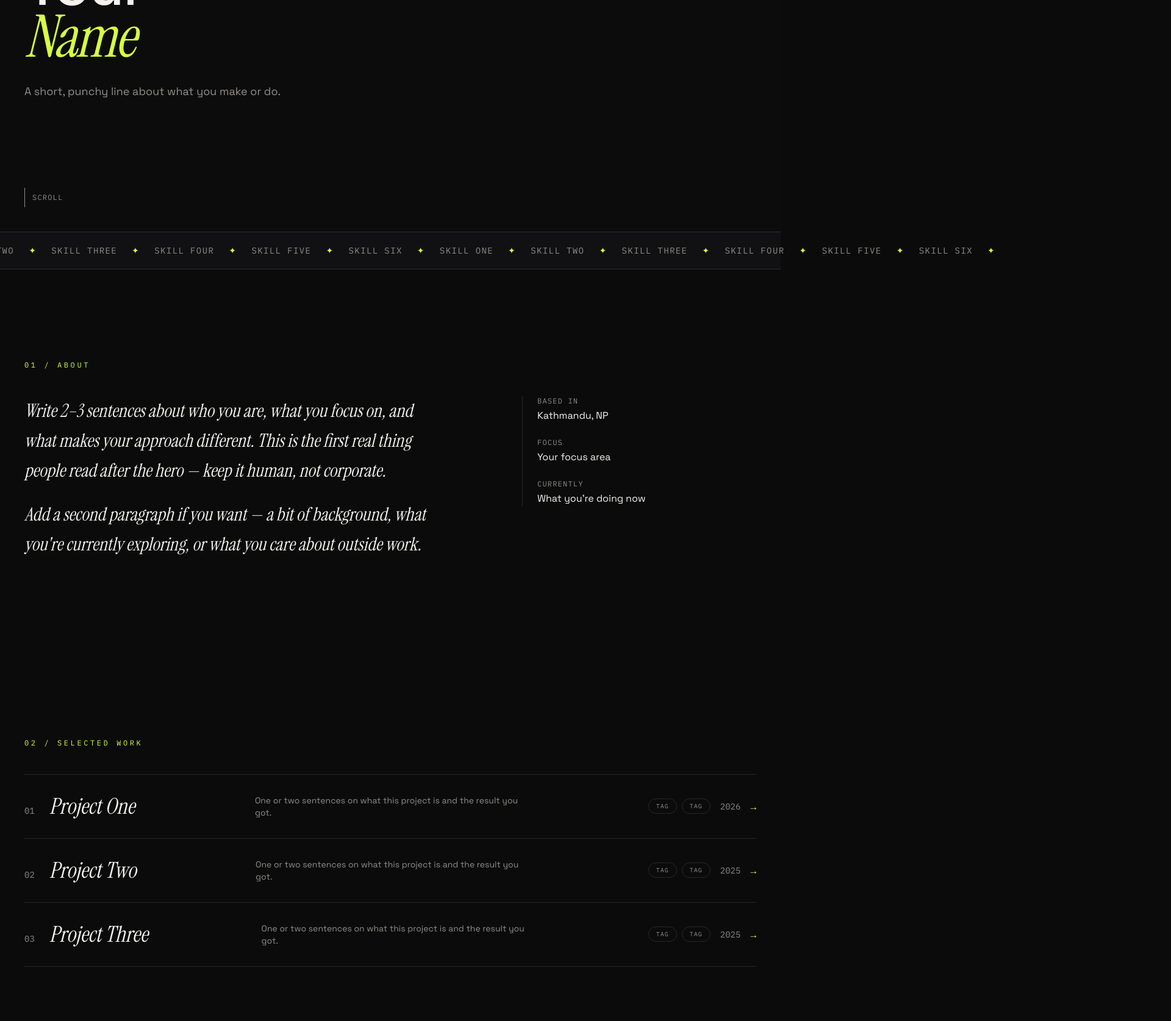
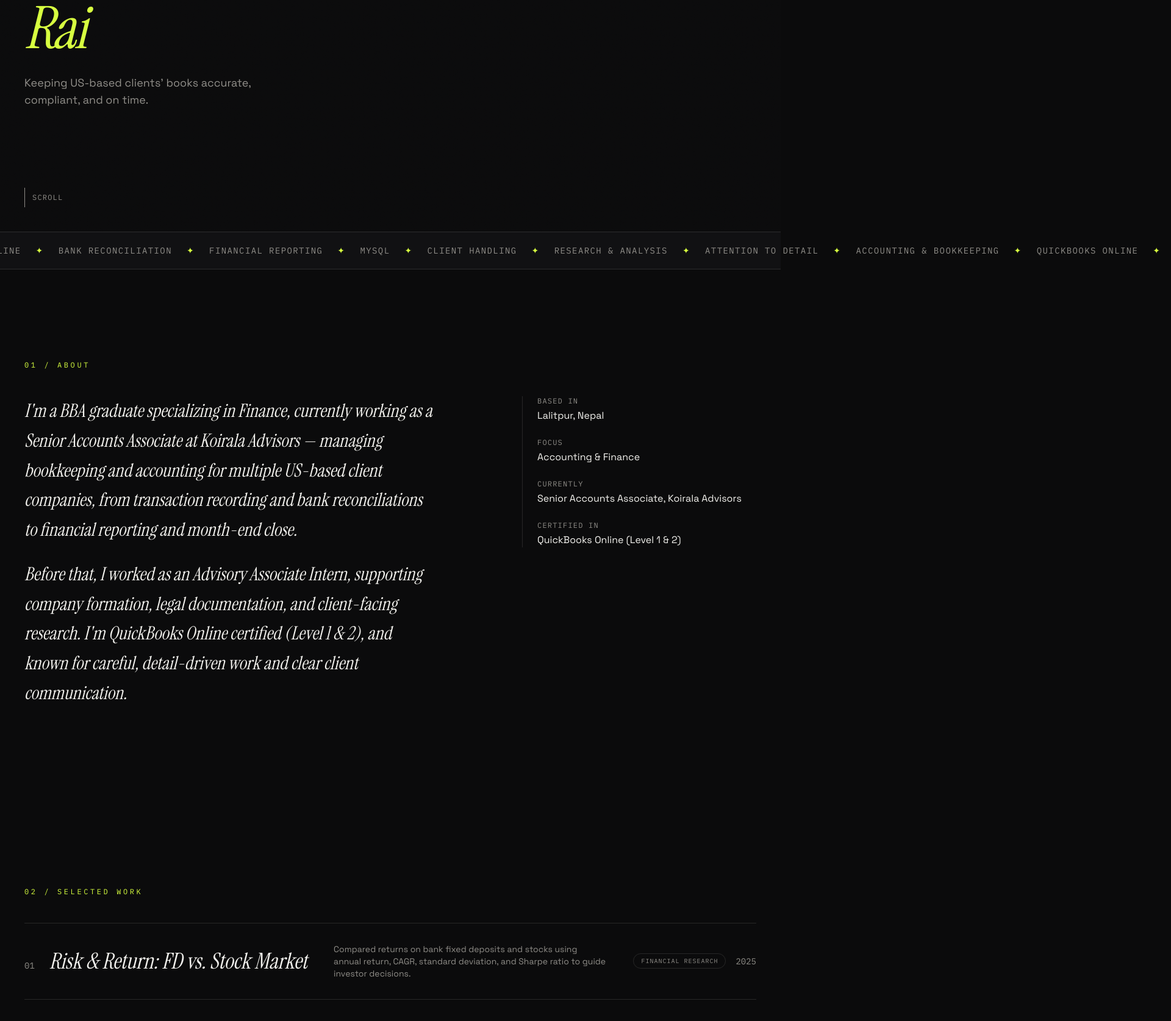
Before and after one commit to Lakxey/aleeza-website, a Next.js app: page / in a window 1280 px wide. Shown: the part 420-2095 px from the top of the page at 61% size, 1920 px wide, since content can reach past the window. Built offline with nearby package versions, Linux system fonts and the light colour scheme.

Commit message:
Add Aleeza Rai's real content

```diff
--- a/app/content.ts
+++ b/app/content.ts
@@ -5,34 +5,38 @@
 // ---------------------------------------------------------------------------
 
 export const site = {
-  name: "Your Name",
-  role: "What You Do",
-  location: "Kathmandu, Nepal",
-  email: "you@example.com",
-  tagline: "A short, punchy line about what you make or do.",
-  availability: "Available for new projects", // set to "" to hide the badge
+  name: "Aleeza Rai",
+  role: "Senior Accounts Associate",
+  location: "Lalitpur, Nepal",
+  email: "raialeeza2017@gmail.com",
+  tagline:
+    "Keeping US-based clients' books accurate, compliant, and on time.",
+  availability: "Open to new opportunities", // set to "" to hide the badge
 };
 
 export const about = {
   heading: "About",
   paragraphs: [
-    "Write 2–3 sentences about who you are, what you focus on, and what makes your approach different. This is the first real thing people read after the hero — keep it human, not corporate.",
-    "Add a second paragraph if you want — a bit of background, what you're currently exploring, or what you care about outside work.",
+    "I'm a BBA graduate specializing in Finance, currently working as a Senior Accounts Associate at Koirala Advisors — managing bookkeeping and accounting for multiple US-based client companies, from transaction recording and bank reconciliations to financial reporting and month-end close.",
+    "Before that, I worked as an Advisory Associate Intern, supporting company formation, legal documentation, and client-facing research. I'm QuickBooks Online certified (Level 1 & 2), and known for careful, detail-driven work and clear client communication.",
   ],
   facts: [
-    { label: "Based in", value: "Kathmandu, NP" },
-    { label: "Focus", value: "Your focus area" },
-    { label: "Currently", value: "What you're doing now" },
+    { label: "Based in", value: "Lalitpur, Nepal" },
+    { label: "Focus", value: "Accounting & Finance" },
+    { label: "Currently", value: "Senior Accounts Associate, Koirala Advisors" },
+    { label: "Certified in", value: "QuickBooks Online (Level 1 & 2)" },
   ],
 };
 
 export const skills = [
-  "Skill One",
-  "Skill Two",
-  "Skill Three",
-  "Skill Four",
-  "Skill Five",
-  "Skill Six",
+  "Accounting & Bookkeeping",
+  "QuickBooks Online",
+  "Bank Reconciliation",
+  "Financial Reporting",
+  "MySQL",
+  "Client Handling",
+  "Research & Analysis",
+  "Attention to Detail",
 ];
 
 export type Project = {
@@ -46,34 +50,45 @@ export type Project = {
 
 export const projects: Project[] = [
   {
-    title: "Project One",
-    year: "2026",
-    description: "One or two sentences on what this project is and the result you got.",
-    tags: ["Tag", "Tag"],
-    link: "#",
+    title: "Risk & Return: FD vs. Stock Market",
+    year: "2025",
+    description:
+      "Compared returns on bank fixed deposits and stocks using annual return, CAGR, standard deviation, and Sharpe ratio to guide investor decisions.",
+    tags: ["Financial Research"],
     accent: "from-[var(--accent)] to-transparent",
   },
   {
-    title: "Project Two",
+    title: "E-commerce Case Study — Jeevee",
     year: "2025",
-    description: "One or two sentences on what this project is and the result you got.",
-    tags: ["Tag", "Tag"],
-    link: "#",
+    description:
+      "Analyzed a digital business model, UX, and operations through primary interviews, and gave strategic recommendations for growth and retention.",
+    tags: ["Business Analysis"],
     accent: "from-fuchsia-500 to-transparent",
   },
   {
-    title: "Project Three",
-    year: "2025",
-    description: "One or two sentences on what this project is and the result you got.",
-    tags: ["Tag", "Tag"],
-    link: "#",
+    title: "Organizational Information System Analysis",
+    year: "2024",
+    description:
+      "Evaluated a business information system for efficiency, scalability, and security, and proposed ROI-linked improvements.",
+    tags: ["Systems Analysis"],
     accent: "from-sky-400 to-transparent",
+  },
+  {
+    title: "MySQL Database Lab Report",
+    year: "2023",
+    description:
+      "Designed relational databases using DDL, DML, joins, and views, with clear documentation of structure and optimization.",
+    tags: ["Database"],
+    accent: "from-orange-400 to-transparent",
   },
 ];
 
 export const socials = [
-  { label: "Email", href: "mailto:you@example.com" },
-  { label: "GitHub", href: "https://github.com/yourname" },
-  { label: "LinkedIn", href: "https://linkedin.com/in/yourname" },
-  { label: "Twitter / X", href: "https://x.com/yourname" },
+  { label: "Email", href: "mailto:raialeeza2017@gmail.com" },
+  { label: "LinkedIn", href: "https://linkedin.com/in/aleeza-rai/" },
+  { label: "Phone", href: "tel:+9779840522269" },
 ];
+
+export const contact = {
+  heading: "Let's make your books work for you.",
+};
--- a/components/Contact.tsx
+++ b/components/Contact.tsx
@@ -1,4 +1,4 @@
-import { site, socials } from "@/app/content";
+import { site, socials, contact } from "@/app/content";
 import MagneticButton from "./MagneticButton";
 import Reveal from "./Reveal";
 
@@ -16,7 +16,7 @@ export default function Contact() {
 
       <Reveal delay={0.1}>
         <h2 className="mt-8 max-w-3xl font-display text-5xl italic leading-tight text-fg sm:text-7xl">
-          Let&rsquo;s make something worth talking about.
+          {contact.heading}
         </h2>
       </Reveal>
 
--- a/components/Work.tsx
+++ b/components/Work.tsx
@@ -19,11 +19,22 @@ export default function Work() {
       <div className="mt-10 divide-y divide-line border-t border-b border-line">
         {projects.map((project, i) => (
           <Reveal key={project.title} delay={i * 0.05}>
-            <a
-              href={project.link}
+            <div
+              role={project.link ? "link" : undefined}
+              tabIndex={project.link ? 0 : undefined}
+              onClick={() => {
+                if (project.link) window.location.href = project.link;
+              }}
+              onKeyDown={(e) => {
+                if (project.link && (e.key === "Enter" || e.key === " ")) {
+                  window.location.href = project.link;
+                }
+              }}
               onMouseEnter={() => setActive(i)}
               onMouseLeave={() => setActive(null)}
-              className="group relative flex flex-col justify-between gap-4 py-8 sm:flex-row sm:items-center"
+              className={`group relative flex flex-col justify-between gap-4 py-8 sm:flex-row sm:items-center ${
+                project.link ? "cursor-pointer" : ""
+              }`}
             >
               <div
                 className={`pointer-events-none absolute inset-0 -z-10 bg-gradient-to-r ${project.accent} opacity-0 transition-opacity duration-500 group-hover:opacity-10`}
@@ -56,14 +67,16 @@ export default function Work() {
                 <span className="font-mono text-sm text-fg-dim">
                   {project.year}
                 </span>
+                {project.link && (
                   <motion.span
                     animate={{ x: active === i ? 4 : 0 }}
                     className="font-mono text-accent"
                   >
                     →
                   </motion.span>
+                )}
               </div>
-            </a>
+            </div>
           </Reveal>
         ))}
       </div>
```
Lines whose indentation alone changed are shown as unchanged.
